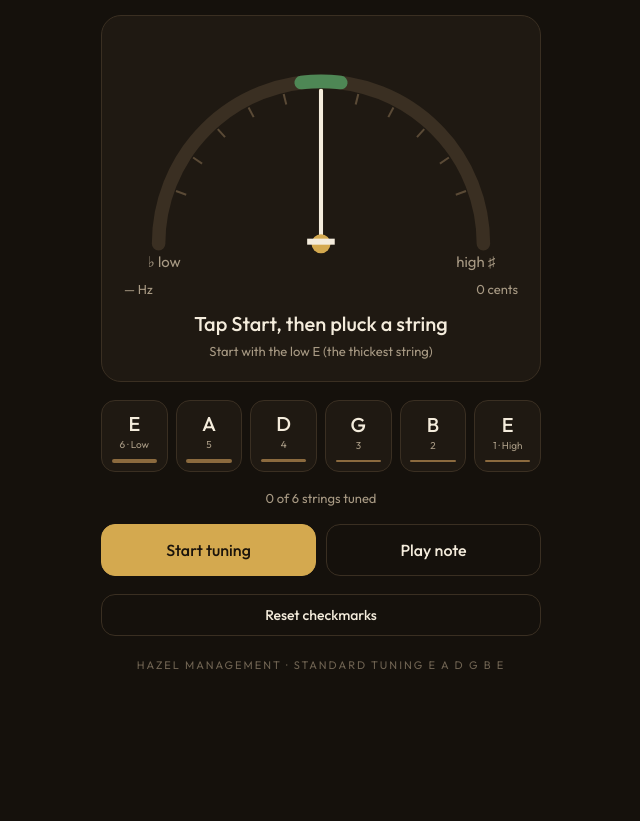
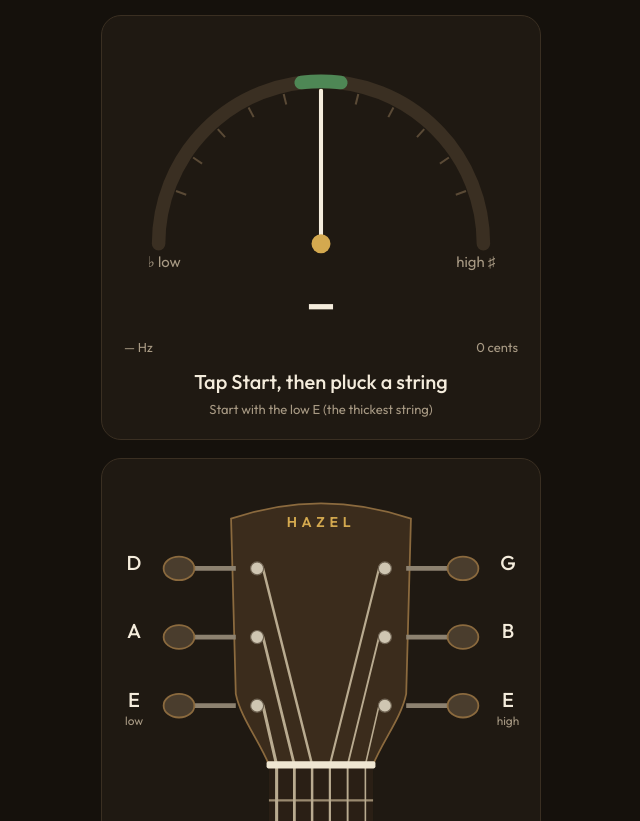
Before and after one commit to robe8607/hazel-tune, a plain HTML site: page index.html in a window 1280 px wide. Shown: the part 131-952 px from the top of the page, without its empty margins (319-959 px from the left). Before the commit the page ends 835 px from the top, so only its background shows below. Drawn offline with Linux system fonts and the light colour scheme.

Commit message:
Add lit-up headstock: tuning pegs and strings glow as you tune
Co-Authored-By: Claude Opus 5.5 <noreply@anthropic.com>
Claude-Session: https://claude.ai/code/session_015oG72rGiLweN7X6kxrU77e

```diff
--- a/index.html
+++ b/index.html
@@ -28,20 +28,28 @@ header{display:flex;align-items:center;justify-content:space-between}
 .card{background:var(--panel);border:1px solid var(--line);border-radius:20px;padding:18px 16px 20px}
 .gauge{position:relative}
 .gauge svg{width:100%;display:block}
-.note{position:absolute;left:0;right:0;bottom:4px;text-align:center}
-.note .big{font-size:64px;font-weight:500;line-height:1;transition:color .2s}
+.note{text-align:center;margin-top:2px}
+.note .big{font-size:56px;font-weight:500;line-height:1;transition:color .2s}
 .note .big sub{font-size:20px;color:var(--muted);font-weight:400;margin-left:2px}
 .readout{display:flex;justify-content:space-between;font-size:13px;color:var(--muted);margin-top:10px;padding:0 6px}
 .status{margin-top:14px;text-align:center;font-size:20px;font-weight:500;min-height:28px;transition:color .2s}
 .hint{text-align:center;font-size:13px;color:var(--muted);margin-top:4px;min-height:18px}
-.strings{display:grid;grid-template-columns:repeat(6,1fr);gap:8px}
-.str{position:relative;background:var(--panel);border:1px solid var(--line);border-radius:14px;padding:10px 0 8px;text-align:center;cursor:pointer;color:var(--cream);font-family:inherit;transition:border-color .15s,background .15s}
-.str .n{font-size:20px;font-weight:500}
-.str .k{font-size:10px;color:var(--muted);margin-top:2px}
-.str .bar{margin:8px auto 0;width:70%;background:var(--hazel);border-radius:2px}
-.str.sel{border-color:var(--gold);background:#2a2117}
-.str.live{border-color:var(--cream)}
-.str.done::after{content:"";position:absolute;top:6px;right:6px;width:8px;height:8px;border-radius:50%;background:var(--green)}
+.headcard{background:var(--panel);border:1px solid var(--line);border-radius:20px;padding:10px 6px 4px}
+#head{width:100%;display:block;touch-action:manipulation}
+#head .peg{cursor:pointer}
+#head .knob{fill:#4a3d2d;stroke:#8b6a3e;stroke-width:1.5;transition:fill .2s,stroke .2s;transform-box:fill-box;transform-origin:center}
+#head .peg.sel .knob{stroke:#d4a94f;stroke-width:2.5}
+#head .peg.done .knob{fill:#245c3b;stroke:#5fcf80}
+#head .peg.act .knob{stroke:#f4ecdc;stroke-width:2}
+#head .peg.act.turn .knob{animation:twist .6s ease-in-out infinite}
+#head .str{stroke:#b9ab90;transition:stroke .2s}
+#head .str.done{stroke:#5fcf80}
+#head .str.act{animation:buzz .09s linear infinite}
+#head .lab{font-family:Outfit,sans-serif;font-size:17px;font-weight:500;fill:#f4ecdc;text-anchor:middle}
+#head .lab2{font-family:Outfit,sans-serif;font-size:10px;fill:#a89a84;text-anchor:middle}
+@keyframes twist{0%,100%{transform:scaleY(1)}50%{transform:scaleY(.35)}}
+@keyframes buzz{0%{transform:translateX(0)}50%{transform:translateX(.8px)}100%{transform:translateX(0)}}
+.headhint{text-align:center;font-size:12px;color:var(--muted);padding:2px 0 6px}
 .row{display:flex;gap:10px}
 .btn{flex:1;font-family:inherit;font-size:16px;font-weight:500;padding:15px 12px;border-radius:14px;border:1px solid var(--line);background:transparent;color:var(--cream);cursor:pointer}
 .btn.primary{background:var(--gold);border-color:var(--gold);color:#1b140b}
@@ -90,8 +98,8 @@ footer{text-align:center;font-size:11px;letter-spacing:.18em;color:#6f6352;text-
     <div class="hint" id="hint">Start with the low E (the thickest string)</div>
   </div>
 
-  <div class="strings" id="strings"></div>
-  <div class="tip" id="tip12" style="display:none">Top row: the 6 main strings. Bottom row: their partners. The low 4 partners are tuned an octave higher, and the B and high E partners match their main string exactly. Pluck one string at a time, not the pair, so the tuner hears a single note.</div>
+  <div class="headcard"><svg id="head" viewBox="0 0 360 324" aria-label="Guitar headstock showing which string is being tuned"></svg><div class="headhint">Tap a tuning peg to tune that string</div></div>
+  <div class="tip" id="tip12" style="display:none">On a 12-string, each main string has a partner right beside it. The low E, A, D and G partners are tuned an octave higher; the B and high E partners match their main string exactly. Pluck one string at a time so the tuner hears a single note.</div>
   <div class="progress" id="progress">0 of 6 strings tuned</div>
 
   <div class="row">
@@ -132,19 +140,49 @@ let twelve=false;try{twelve=localStorage.getItem('hazelTuneMode')==='12';}catch(
 let STR=twelve?STR12:STR6;
 let auto=true,sel=0,done=STR.map(()=>0),ctx=null,analyser=null,buf=null,timer=null,hist=[],inSince=0,lastHeard=0,live=-1;
 
-const strEl=$('strings');
-function build(){strEl.innerHTML='';STR.forEach((s,i)=>{const b=document.createElement('button');b.className='str';b.innerHTML='<div class="n">'+s.n+(twelve?'<span style="font-size:11px;color:var(--muted)">'+s.o+'</span>':'')+'</div><div class="k">'+s.k+'</div><div class="bar" style="height:'+s.w+'px"></div>';b.onclick=()=>{sel=i;auto=false;paint();};strEl.appendChild(b);});
+const NS='http://www.w3.org/2000/svg';let H={pegs:[],strs:[],lab2:[]},act={i:-1,col:null,dir:0};
+function el(t,a,parent){const e=document.createElementNS(NS,t);for(const k in a)e.setAttribute(k,a[k]);parent&&parent.appendChild(e);return e;}
+function buildHead(){const svg=$('head');svg.innerHTML='';H={pegs:[],strs:[],lab2:[]};
+ const n=STR.length,per=n/2,nutY=twelve?300:250,botY=nutY+70,top=24,gap=twelve?40:58;
+ svg.setAttribute('viewBox','0 0 360 '+(botY+4));
+ const order=twelve?[6,0,7,1,8,2,9,3,10,4,11,5]:[0,1,2,3,4,5],xs={};
+ order.forEach((si,k)=>{if(!twelve)xs[si]=180+(k-2.5)*15;else{const c=Math.floor(k/2);xs[si]=180+(c-2.5)*15+(k%2?2.6:-2.6);}});
+ const pos={};order.slice(0,per).forEach((si,k)=>pos[si]={x:126,y:nutY-50-k*gap,side:-1});order.slice(per).reverse().forEach((si,k)=>pos[si]={x:234,y:nutY-50-k*gap,side:1});
+ el('rect',{x:136,y:nutY,width:88,height:botY-nutY,fill:'#2a1f15'},svg);
+ [30,62].forEach(d=>el('line',{x1:136,x2:224,y1:nutY+d,y2:nutY+d,stroke:'#9a8a70','stroke-width':2},svg));
+ el('path',{d:'M 136 '+nutY+' C 128 '+(nutY-20)+', 112 '+(nutY-40)+', 108 '+(nutY-60)+' L 104 '+(top+18)+' Q 180 '+(top-8)+' 256 '+(top+18)+' L 252 '+(nutY-60)+' C 248 '+(nutY-40)+', 232 '+(nutY-20)+', 224 '+nutY+' Z',fill:'#3b2c1c',stroke:'#8b6a3e','stroke-width':1.5},svg);
+ const logo=el('text',{x:180,y:top+25,'text-anchor':'middle','font-family':'Outfit,sans-serif','font-size':12,'letter-spacing':4,fill:'#d4a94f','font-weight':600},svg);logo.textContent='HAZEL';
+ STR.forEach((s,i)=>{const P=pos[i];
+  const g=el('g',{class:'peg'},svg);g.onclick=()=>{sel=i;auto=false;paint();};
+  const kx=P.side<0?60:300,ex=P.side<0?108:252;
+  el('line',{x1:kx,x2:ex,y1:P.y,y2:P.y,stroke:'#8d8270','stroke-width':4},g);
+  el('ellipse',{class:'knob',cx:kx,cy:P.y,rx:13,ry:twelve?8:10},g);
+  const lx=P.side<0?22:338,t=el('text',{class:'lab',x:lx,y:P.y+(twelve?2:1)},g);t.textContent=s.n+(twelve?s.o:'');
+  const t2=el('text',{class:'lab2',x:lx,y:P.y+(twelve?14:16)},g);t2.textContent=twelve?(i>=10?'unison':i>=6?'octave':'main'):(i===0?'low':i===5?'high':'');
+  H.pegs[i]=g;H.lab2[i]={el:t2,def:t2.textContent};});
+ STR.forEach((s,i)=>{const P=pos[i],x=xs[i];
+  const st=el('path',{class:'str',d:'M '+x+' '+botY+' L '+x+' '+nutY+' L '+(P.x+(P.side<0?5:-5))+' '+P.y,fill:'none','stroke-width':(s.w*0.5+0.6).toFixed(2),'stroke-linecap':'round'},svg);
+  const hit=el('path',{d:st.getAttribute('d'),fill:'none',stroke:'transparent','stroke-width':12,style:'cursor:pointer'},svg);hit.onclick=()=>{sel=i;auto=false;paint();};
+  H.strs[i]=st;});
+ STR.forEach((s,i)=>{const P=pos[i];el('circle',{cx:P.x,cy:P.y,r:5.5,fill:'#cfc6b2',stroke:'#6f6352'},svg);});
+ el('rect',{x:134,y:nutY-3,width:92,height:6,rx:1.5,fill:'#efe6d2'},svg);}
+function paintHead(){STR.forEach((s,i)=>{const g=H.pegs[i],st=H.strs[i];if(!g)return;const on=i===act.i,k=g.querySelector('.knob');
+ g.classList.toggle('sel',!auto&&i===sel);g.classList.toggle('done',!!done[i]);g.classList.toggle('act',on);g.classList.toggle('turn',on&&act.dir!==0);
+ k.style.fill=on?act.col:'';k.style.filter=on?'drop-shadow(0 0 6px '+act.col+')':'';
+ st.classList.toggle('done',!!done[i]&&!on);st.classList.toggle('act',on);st.style.stroke=on?act.col:'';st.style.filter=on?'drop-shadow(0 0 4px '+act.col+')':'';
+ const L=H.lab2[i];L.el.textContent=on?(act.dir>0?'tighten':act.dir<0?'loosen':'in tune'):(done[i]?'tuned':L.def);L.el.style.fill=on?act.col:(done[i]?C.green:'');});}
+function build(){buildHead();
  document.querySelectorAll('.mode').forEach(m=>m.classList.toggle('on',(m.dataset.m==='12')===twelve));
  $('tip12').style.display=twelve?'block':'none';
  $('foot').textContent=twelve?'Hazel Management · 12-string standard tuning':'Hazel Management · Standard tuning E A D G B E';}
-function setMode(m){twelve=m;STR=twelve?STR12:STR6;done=STR.map(()=>0);sel=0;live=-1;hist=[];inSince=0;try{localStorage.setItem('hazelTuneMode',twelve?'12':'6');}catch(e){}build();paint();}
+function setMode(m){twelve=m;STR=twelve?STR12:STR6;done=STR.map(()=>0);sel=0;live=-1;act={i:-1,col:null,dir:0};hist=[];inSince=0;try{localStorage.setItem('hazelTuneMode',twelve?'12':'6');}catch(e){}build();paint();}
 document.querySelectorAll('.mode').forEach(m=>m.onclick=()=>setMode(m.dataset.m==='12'));
 build();
 
 (function ticks(){const g=$('ticks');let h='';for(let c=-50;c<=50;c+=10){const a=(c*1.4-90)*Math.PI/180,r1=c===0?100:106,r2=114;h+='<line x1="'+(150+r1*Math.cos(a))+'" y1="'+(155+r1*Math.sin(a))+'" x2="'+(150+r2*Math.cos(a))+'" y2="'+(155+r2*Math.sin(a))+'" stroke="'+(c===0?'#d4a94f':'#5a4a36')+'" stroke-width="'+(c===0?3:1.5)+'"/>';}g.innerHTML=h;
 const p=(c)=>{const a=(c*1.4-90)*Math.PI/180;return [150+120*Math.cos(a),155+120*Math.sin(a)]};const [x1,y1]=p(-5),[x2,y2]=p(5);$('zone').setAttribute('d','M '+x1+' '+y1+' A 120 120 0 0 1 '+x2+' '+y2);})();
 
-function paint(){[...strEl.children].forEach((b,i)=>{b.classList.toggle('sel',!auto&&i===sel);b.classList.toggle('live',auto&&i===live);b.classList.toggle('done',!!done[i]);});
+function paint(){paintHead();
  $('autoBtn').classList.toggle('on',auto);$('autoBtn').textContent=auto?'Auto':'Manual · tap Auto';
  const n=done.filter(Boolean).length,t=STR.length;$('progress').textContent=n===t?'All '+t+' strings tuned. Strum an E chord to check.':n+' of '+t+' strings tuned';}
 $('autoBtn').onclick=()=>{auto=!auto;paint();};
@@ -168,7 +206,7 @@ function median(a){const s=[...a].sort((x,y)=>x-y);return s[Math.floor(s.length/
 function tick(){analyser.getFloatTimeDomainData(buf);let r=0;for(let i=0;i<buf.length;i++)r+=buf[i]*buf[i];r=Math.sqrt(r/buf.length);
  const now=performance.now();
  if(r>0.006){const f=yin(buf,ctx.sampleRate);if(f>60&&f<1100){if(hist.length&&Math.abs(1200*Math.log2(f/hist[hist.length-1]))>60)hist=[];hist.push(f);if(hist.length>5)hist.shift();lastHeard=now;show(median(hist),now);return;}}
- if(now-lastHeard>1500){hist=[];inSince=0;live=-1;$('noteBig').textContent='–';$('noteBig').style.color=C.cream;$('hz').textContent='— Hz';$('cents').textContent='0 cents';setNeedle(0);$('status').textContent='Pluck a string';$('status').style.color=C.cream;const nx=nextUntuned();$('hint').textContent=nx===null?'Everything is in tune':'Next up: '+label(nx);paint();}}
+ if(now-lastHeard>1500){hist=[];inSince=0;live=-1;act={i:-1,col:null,dir:0};$('noteBig').textContent='–';$('noteBig').style.color=C.cream;$('hz').textContent='— Hz';$('cents').textContent='0 cents';setNeedle(0);$('status').textContent='Pluck a string';$('status').style.color=C.cream;const nx=nextUntuned();$('hint').textContent=nx===null?'Everything is in tune':'Next up: '+label(nx);paint();}}
 
 function show(f,now){let i=sel;if(auto){let best=1e9;STR.forEach((s,j)=>{const c=Math.abs(1200*Math.log2(f/s.f));if(c<best-0.01||(Math.abs(c-best)<0.01&&done[i]&&!done[j])){best=c;i=j;}});live=i;}
  const s=STR[i],c=1200*Math.log2(f/s.f),ac=Math.abs(c);
@@ -176,7 +214,7 @@ function show(f,now){let i=sel;if(auto){let best=1e9;STR.forEach((s,j)=>{const c
  let col,st,hint;
  if(ac<=5){col=C.green;st='In tune';hint='Hold it… locking in';if(!inSince)inSince=now;if(now-inSince>700&&!done[i]){done[i]=1;try{navigator.vibrate&&navigator.vibrate(40)}catch(e){}}if(done[i]){const nx=nextUntuned();hint=nx===null?'All strings tuned':'Nice. Next: '+label(nx);}}
  else{inSince=0;col=ac<=20?C.warn:C.red;if(c<0){st=ac>50?'Way low · tighten':'Tune up ↑';hint='Tighten the '+label(i);}else{st=ac>50?'Way high · loosen':'Tune down ↓';hint='Loosen the '+label(i);}}
- $('noteBig').style.color=col;$('status').textContent=st;$('status').style.color=col;$('hint').textContent=hint;paint();}
+ act={i:i,col:col,dir:ac<=5?0:(c<0?1:-1)};$('noteBig').style.color=col;$('status').textContent=st;$('status').style.color=col;$('hint').textContent=hint;paint();}
 
 function banner(t){const b=$('banner');b.textContent=t;b.classList.add('show');}
 
@@ -191,7 +229,7 @@ $('startBtn').onclick=async()=>{
 };
 
 function pluck(f){try{ctx=ctx||new (window.AudioContext||window.webkitAudioContext)();ctx.resume();const t=ctx.currentTime,g=ctx.createGain();g.connect(ctx.destination);g.gain.setValueAtTime(0.0001,t);g.gain.exponentialRampToValueAtTime(0.35,t+0.02);g.gain.exponentialRampToValueAtTime(0.0001,t+3);[[1,1],[2,.5],[3,.25],[4,.12]].forEach(([h,a])=>{const o=ctx.createOscillator(),og=ctx.createGain();o.frequency.value=f*h;og.gain.value=a;o.connect(og);og.connect(g);o.start(t);o.stop(t+3.1);});}catch(e){}}
-$('refBtn').onclick=()=>{let i=auto?(live>=0?live:(nextUntuned()??0)):sel;pluck(STR[i].f);$('hint').textContent='Playing '+label(i);};
+$('refBtn').onclick=()=>{let i=auto?(live>=0?live:(nextUntuned()??0)):sel;pluck(STR[i].f);$('hint').textContent='Playing '+label(i);if(!timer){act={i:i,col:'#d4a94f',dir:0};paint();setTimeout(()=>{if(!timer){act={i:-1,col:null,dir:0};paint();}},2500);}};
 
 paint();
 try{if('serviceWorker' in navigator&&location.protocol==='https:')navigator.serviceWorker.register('sw.js').catch(()=>{});}catch(e){}
--- a/sw.js
+++ b/sw.js
@@ -1,4 +1,4 @@
-const CACHE='hazel-tune-v2';
+const CACHE='hazel-tune-v3';
 const FILES=['./','./index.html','./manifest.webmanifest','./icon-180.png','./icon-192.png','./icon-512.png'];
 self.addEventListener('install',e=>{e.waitUntil(caches.open(CACHE).then(c=>c.addAll(FILES)));self.skipWaiting();});
 self.addEventListener('activate',e=>{e.waitUntil(caches.keys().then(k=>Promise.all(k.filter(x=>x!==CACHE).map(x=>caches.delete(x)))));self.clients.claim();});
```
